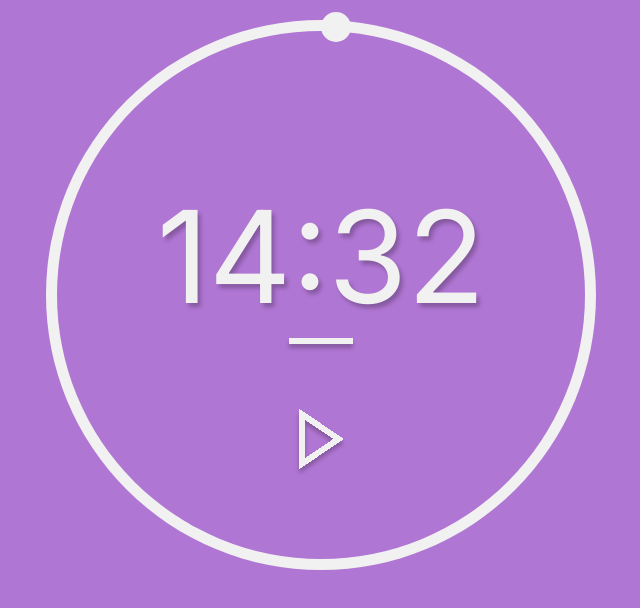
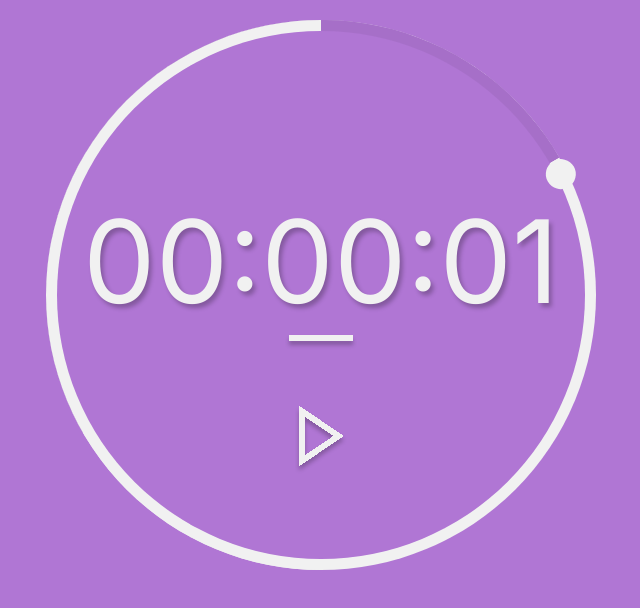
Before and after one commit to enrick-dev/simple-timer, a plain HTML site: page index.html in a window 1280 px wide. Shown: the whole page, without its empty margins (319-959 px from the left). Drawn offline with Linux system fonts and the light colour scheme.

Commit message:
update: javascript clock numbers

```diff
--- a/css/style.css
+++ b/css/style.css
@@ -100,11 +100,13 @@ body {
   justify-content: center;
   align-items: center;
 }
+.clockContent .clock {
+  color: #f1f1f1;
+}
 .clockContent .clock h1 {
-  margin-top: 70px;
-  font-size: 128px;
+  margin-top: 80px;
+  font-size: 115px;
   font-weight: 400;
-  color: #f1f1f1;
   box-shadow: black;
   text-shadow: 3px 4px 4px rgb(0, 0, 0, 25%);
 }
--- a/index.html
+++ b/index.html
@@ -21,7 +21,7 @@
 
       <div class="clockContent outwestCircle">
         <div class="clock">
-          <h1>14:32</h1>
+          <h1></h1>
         </div>
         <span class="retangleBarClock"></span>
         <div class="playPause">
--- a/js/progressIndicator.js
+++ b/js/progressIndicator.js
@@ -1,9 +1,10 @@
 const semiCircles = document.querySelectorAll('.semiCircle');
-const miniCircle = document.querySelector('.miniCircleContainer')
+const miniCircle = document.querySelector('.miniCircleContainer');
+const clockNumbers = document.querySelector('.clock');
 
 const hr = 0;
 const min = 0;
-const sec = 5;
+const sec = 6;
 
 const hours = hr * 3600000;
 const minutes = min * 60000;
@@ -36,18 +37,25 @@ function countDownTimer() {
 
 
   //numeros do timer
-  const hrs = Math.floor((remaingTime / (1000 * 60 * 60)) % 24);
-  const mins = Math.floor((remaingTime / (1000 * 60)) % 60);
-  const secs = Math.floor((remaingTime / (1000)) % 60);
+  const hrs = Math.floor((remaingTime / (1000 * 60 * 60)) % 24).toLocaleString('en-US', {minimumIntegerDigits: 2, useGrouping: false});
+  const mins = Math.floor((remaingTime / (1000 * 60)) % 60).toLocaleString('en-US', {minimumIntegerDigits: 2, useGrouping: false});
+  const secs = Math.ceil((remaingTime / (1000)) % 60).toLocaleString('en-US', {minimumIntegerDigits: 2, useGrouping: false});
 
+  clockNumbers.innerHTML = `<h1>${hrs}:${mins}:${secs}</h1>`;
 
-
-
+  // if(remaingTime <= 5000) {
+  //   semiCircles[0].style.backgroundColor = '#9229d4';
+  //   semiCircles[1].style.backgroundColor = '#9229d4';
+  //   clockNumbers.style.color = '#9229d4';
+  // }
 
   if(remaingTime <= 0) {
     clearInterval(timerLoop);
     semiCircles[0].style.display = 'none';
     semiCircles[1].style.display = 'none';
     semiCircles[2].style.display = 'none';
+
+    clockNumbers.innerHTML = `<h1>00:00:00</h1>`;
+    clockNumbers.style.color = '#ceade3';
   }
 }
```
